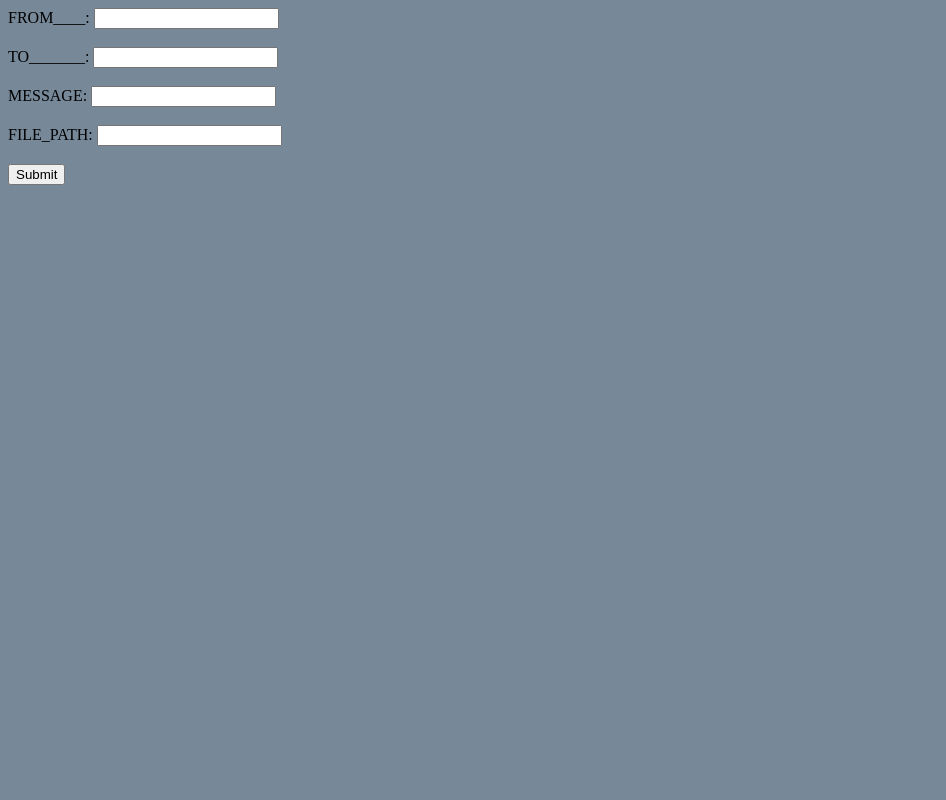
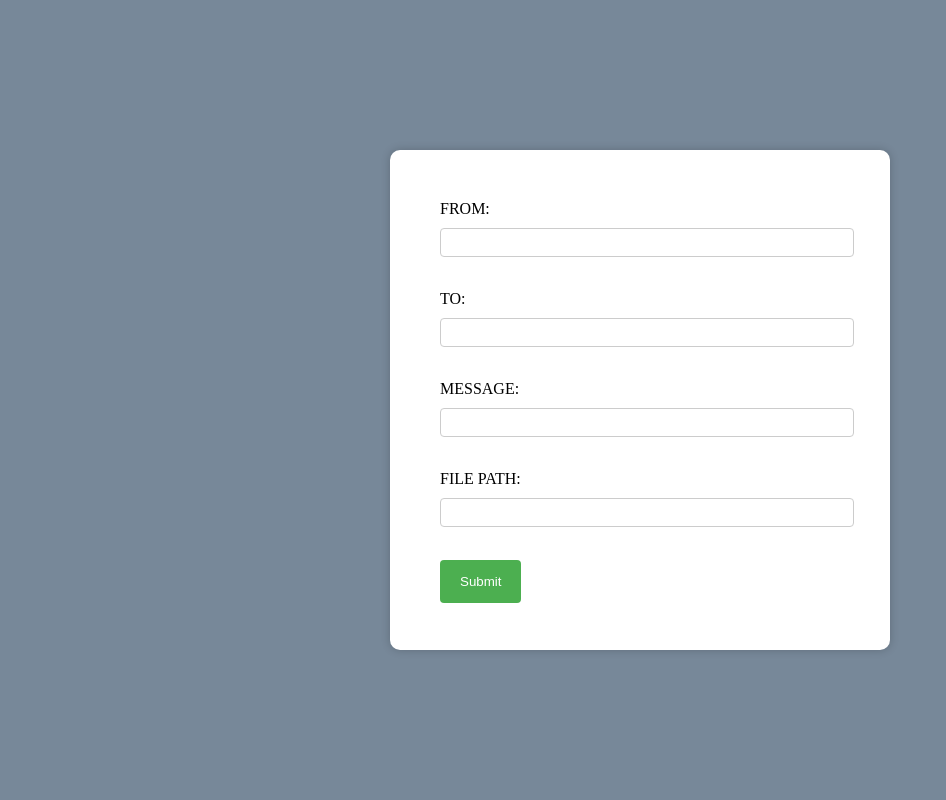
Before and after one commit to malmilo6/PR_LABS, a Flask app: page / in a window 1280 px wide. Shown: the whole page, without its empty margins (0-946 px from the left). Run offline with Flask 3, Linux system fonts and the light colour scheme.

Commit message:
lab 9: upd

```diff
--- a/LАB9/app.py
+++ b/LАB9/app.py
@@ -6,20 +6,20 @@ app = Flask(__name__)
 
 @app.route('/',methods=['GET', 'POST'])
 def form():
-    if request == 'POST':
 
-        message = {
-            "sender": request.form.get('email_from'),
-            "recipient": request.form.get('email_to'),
-            "message": request.form.get('message'),
-            "file_path": request.form.get('file_path')
-        }
+    message = {
+        "sender": request.form.get('email_from'),
+        "recipient": request.form.get('email_to'),
+        "message": request.form.get('message'),
+        "file_path": request.form.get('file_path')
+    }
 
+    if all(message.values()):
         sender = SenderServer(message)
         sender.send_email()
         sender.upload_file()
-
-        return 'Form Submitted!'
+    else:
+        print('Missing required fields.')
 
     return render_template('form.html')
 
--- a/LАB9/ftp_server.py
+++ b/LАB9/ftp_server.py
@@ -2,7 +2,7 @@ from pyftpdlib.authorizers import DummyAuthorizer
 from pyftpdlib.handlers import FTPHandler
 from pyftpdlib.servers import FTPServer
 
-PATH = '/home/malmilo/Uni/PR_LABS_TASKS/LАB9/remote_storage'
+PATH = '/LАB9/local/remote_storage'
 
 
 def setup_ftp_server():
--- a/LАB9/local_storage/upload.txt
+++ b/LАB9/local_storage/upload.txt
@@ -0,0 +1 @@
+HOLA)
--- a/LАB9/sender_smtp.py
+++ b/LАB9/sender_smtp.py
@@ -1,34 +1,60 @@
 import smtplib
+from email.mime.multipart import MIMEMultipart
+from email.mime.text import MIMEText
 from ftplib import FTP
-
-FTP_SERVER = '127.0.0.1'
-FTP_PORT = 6699
-FTP_USERNAME = 'user'
-FTP_PASSWORD = '12345'
-SMTP_SERVER = '127.0.0.1'
-SMTP_PORT = 1025
-FILE_PATH = '/home/malmilo/Uni/PR_LABS_TASKS/LАB9/local_storage/'
+from email.mime.multipart import MIMEMultipart
+from email.mime.text import MIMEText
+from email.mime.base import MIMEBase
+from email import encoders
 
 
 class SenderServer:
-    def __init__(self, email):
-        self.sender = email['sender']
-        self.recipient = email['recipient']
-        self.message = email['message']
-        self.smtp_port = SMTP_PORT
-        self.smtp_server = SMTP_SERVER
-        self.ftp_host = FTP_SERVER
-        self.ftp_port = FTP_PORT
-        self.ftp_username = FTP_USERNAME
-        self.ftp_pass = FTP_PASSWORD
-        self.file_path = email['file_path']
+    def __init__(self, email_config):
+        self.sender = 'cocostarcandrei84@gmail.com'
+        self.recipient = email_config['recipient']
+        self.body = email_config['message']
+        self.smtp_server = 'smtp.gmail.com'
+        self.smtp_port = 587
+        self.username = 'cocostarcandrei84@gmail.com'
+        self.password = 'wxxo mbqa nims qbqo'
+        self.file_path = email_config['file_path']
+        self.ftp_host = '138.68.98.108'
+        self.ftp_port = 21
+        self.ftp_username = 'yourusername'
+        self.ftp_pass = 'yourusername'
         self.target_path = self.file_path.split('/')[-1]
         self.ftp_instance = None
 
     def send_email(self):
+        msg = MIMEMultipart()
+        msg['From'] = self.sender
+        msg['To'] = self.recipient
+        msg['Subject'] = 'Hello from COCOSTARCU ANDREI!'
+
+        msg.attach(MIMEText(self.body, 'plain'))
+
+        file_path = self.file_path
+        filename = file_path.split('/')[-1]
+
+        with open(file_path, "rb") as attachment:
+            part = MIMEBase("application", "octet-stream")
+            part.set_payload(attachment.read())
+
+        encoders.encode_base64(part)
+
+        part.add_header(
+            "Content-Disposition",
+            f"attachment; filename= {filename}",
+        )
+
+        msg.attach(part)
+
         try:
-            with smtplib.SMTP(self.smtp_server, self.smtp_port) as server:
-                server.sendmail(self.sender, [self.recipient], self.message)
+            with smtplib.SMTP(self.smtp_server, self.smtp_port) as smtp_server:
+                smtp_server.ehlo()
+                smtp_server.starttls()
+                smtp_server.login(self.username, self.password)
+                smtp_server.send_message(msg)
             print("Email sent successfully!")
         except Exception as e:
             print(f"Failed to send email: {e}")
@@ -40,7 +66,11 @@ class SenderServer:
         self.ftp_instance = ftp
 
     def upload_file(self):
-        self.ftp_connection()
-
-        with open(self.file_path, 'rb') as file:
-            self.ftp_instance.storbinary(f'STOR {self.target_path}', file)
+        try:
+            self.ftp_connection()
+            with open(self.file_path, 'rb') as file:
+                self.ftp_instance.storbinary(f'STOR {self.target_path}', file)
+            self.ftp_instance.quit()
+            print('File uploaded successfully!')
+        except Exception as e:
+            print(f'Failed to upload the file: {e}')
--- a/LАB9/templates/form.html
+++ b/LАB9/templates/form.html
@@ -2,21 +2,60 @@
 <html>
 <head>
     <title>Simple Form</title>
+    <style>
+        body {
+            background-color: lightslategrey;
+            display: flex;
+            justify-content: center;
+            align-items: center;
+            height: 100vh;
+            margin: 0;
+        }
+        form {
+            background: white;
+            padding: 50px;
+            border-radius: 10px;
+            box-shadow: 0px 0px 10px 0px rgba(0,0,0,0.2);
+            width: 400px;
+            height: 400px;
+        }
+        label, input {
+            display: block;
+            margin-bottom: 10px;
+        }
+        input[type="text"] {
+            width: 100%;
+            padding: 6px;
+            margin: 5px 0 15px 0;
+            border: 1px solid #ccc;
+            border-radius: 4px;
+        }
+        input[type="submit"] {
+            background-color: #4CAF50;
+            color: white;
+            padding: 14px 20px;
+            border: none;
+            border-radius: 4px;
+            cursor: pointer;
+        }
+        input[type="submit"]:hover {
+            background-color: #45a049;
+        }
+    </style>
 </head>
-<body style="background-color: lightslategrey">
+<body>
     <form action="/" method="post">
-        <label for="email_from">FROM____:</label>
-        <input type="text" id="email_from" name="field1"><br><br>
+        <label for="email_from">FROM:</label>
+        <input type="text" id="email_from" name="email_from"><br>
 
-        <label for="email_to">TO_______:</label>
-        <input type="text" id="email_to" name="field2"><br><br>
+        <label for="email_to">TO:</label>
+        <input type="text" id="email_to" name="email_to"><br>
 
         <label for="message">MESSAGE:</label>
-        <input type="text" id="message" name="field3"><br><br>
+        <input type="text" id="message" name="message"><br>
 
-        <label for="file_path">FILE_PATH:</label>
-        <input type="text" id="file_path" name="field3"><br><br>
-
+        <label for="file_path">FILE PATH:</label>
+        <input type="text" id="file_path" name="file_path"><br>
 
         <input type="submit" value="Submit">
     </form>
```
